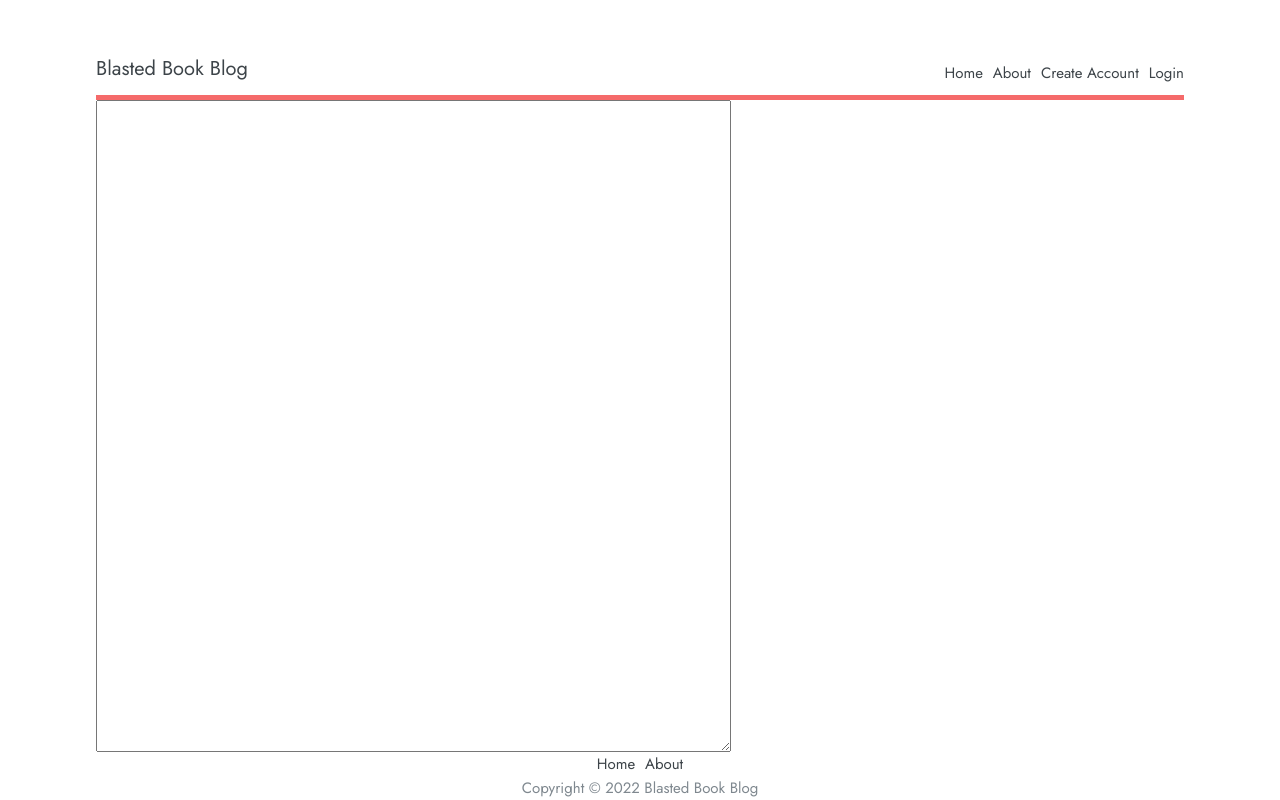
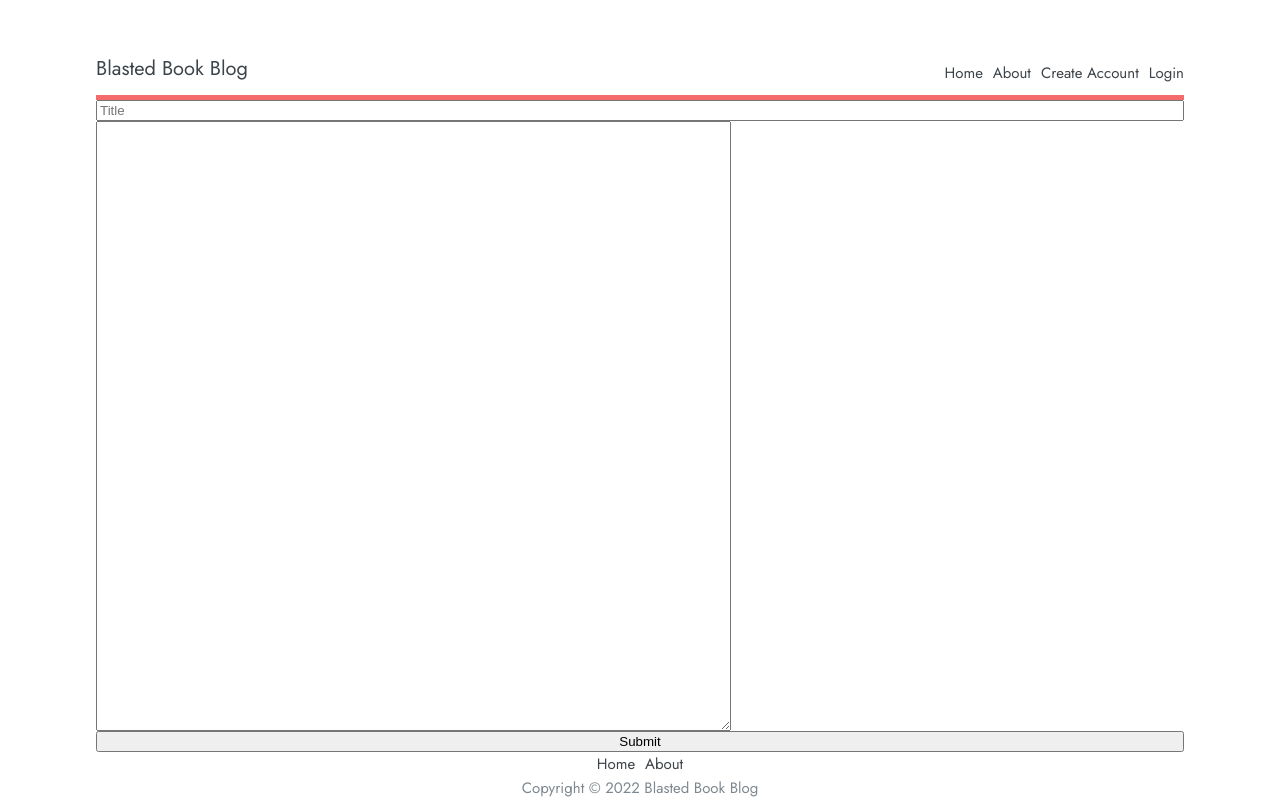
Before and after one commit to mikeStr8s/bookclub, a Vue app: page /create in a window 1280 px wide. Built offline with nearby package versions, Linux system fonts and the light colour scheme; no server answers.

Commit message:
correcting create

```diff
--- a/src/views/CreateArticleView.vue
+++ b/src/views/CreateArticleView.vue
@@ -1,22 +1,36 @@
 <script setup>
-  // import { ref } from 'vue'
-  // import { getAuth, signInWithEmailAndPassword } from 'firebase/auth'
-  // import { useRouter } from 'vue-router'
   import { marked } from 'marked'
   import { ref } from 'vue';
+  import { useRouter } from 'vue-router'
+  import { getFirestore ,collection, addDoc } from 'firebase/firestore/lite'
 
   const text = ref('')
+  const title = ref('')
 
+  const rout = useRouter()
+  const db = getFirestore()
+
+  async function create() {
+    const docRef = await addDoc(collection(db, 'articles'), {
+      title: title.value,
+      content:text.value,
+      date: Date.now(),
+      ups: 0,
+      article_type: 'post'
+    })
+  }
 </script>
 
 <template>
   <main class="main">
+    <input type="text" placeholder="Title" v-model="title">
     <div class="editor-container">
       <textarea class="text-input" v-model="text"></textarea>
       <div class="rendered-text">
         <div class="marked-text" v-html="marked.parse(text)"></div>
       </div>
     </div>
+    <button @click="create">Submit</button>
   </main>
 </template>
 
```
